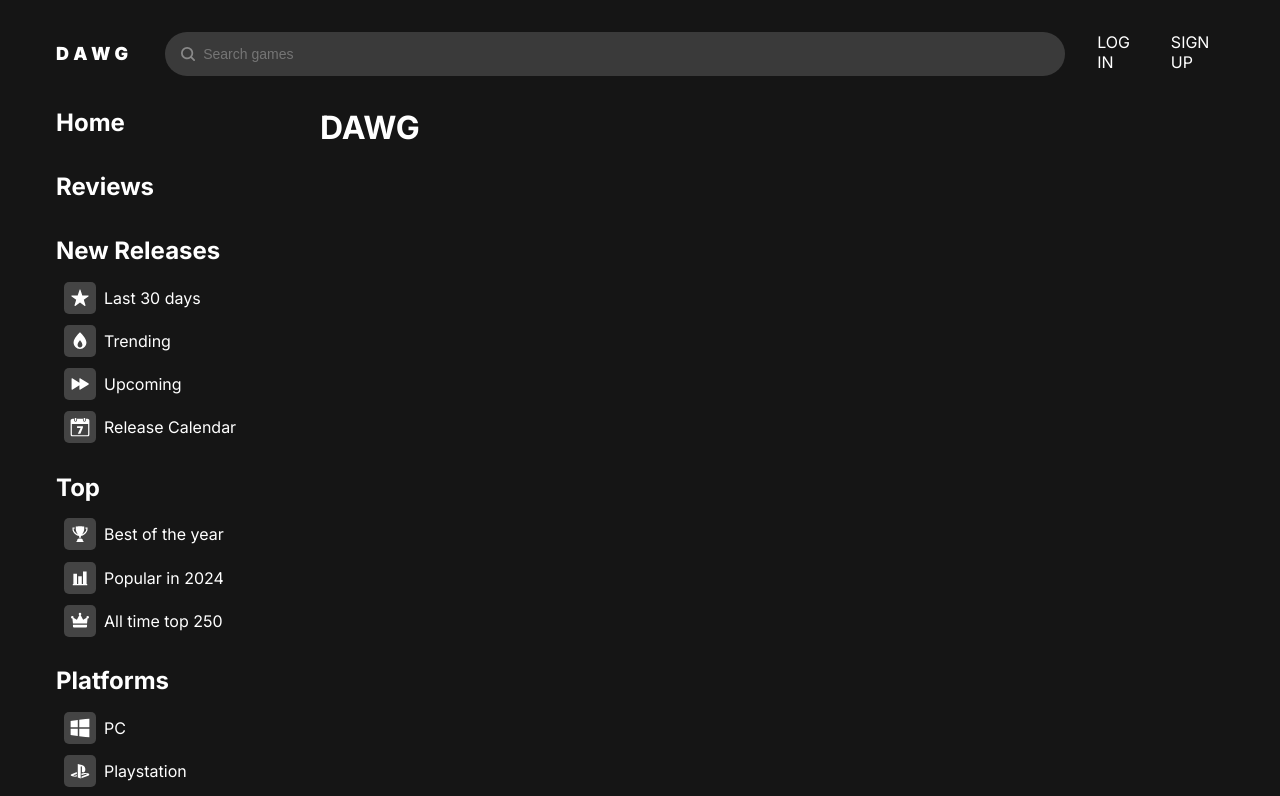
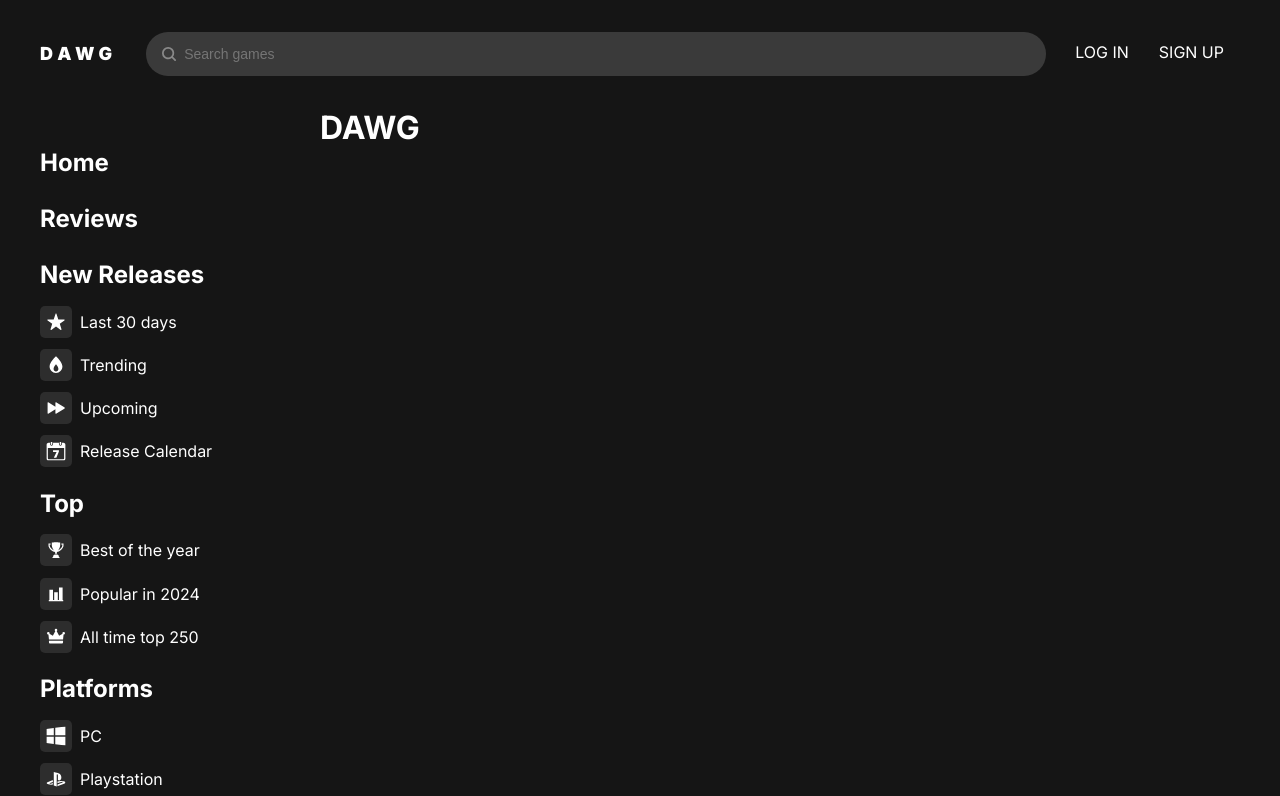
Before and after one commit to qarq90/project_dawg, a Next.js app: page / in a window 1280 px wide. Shown: the top 796 px of the page. Built offline with nearby package versions, Linux system fonts and the light colour scheme.

Commit message:
Modify appearence to match RAWG Website

```diff
--- a/src/styles/ui/nav.module.css
+++ b/src/styles/ui/nav.module.css
@@ -6,7 +6,7 @@
 }
 
 .headerItem {
-    margin: 0 16px;
+    margin-right: 16px;
     height: 60px;
     display: flex;
     align-items: center;
--- a/src/styles/ui/sidebar.module.css
+++ b/src/styles/ui/sidebar.module.css
@@ -1,6 +1,7 @@
 
 .sidebarContainer {
-    padding-inline: 56px 20px;
+    padding-top: 40px;
+    padding-inline: 40px 20px;
     width: fit-content;
     height: auto;
     display: flex;
@@ -9,7 +10,7 @@
 }
 
 .sidebarUL {
-    margin-bottom: 1.5rem;
+    margin-bottom: 1rem;
     list-style-type: none;
     display: flex;
     flex-direction: column;
@@ -21,7 +22,7 @@
 }
 
 .linkHeader {
-    font-size: 1.5rem;
+    font-size: 24px;
     color: var(--main-color);
     font-weight: bolder;
 }
@@ -39,12 +40,11 @@
     fill: white;
 }
 
-
 .styledSidebarLink > svg {
     transition: 0.25s all linear;
     margin-right: 0.5rem;
     border-radius: 5px;
-    background-color: #444;
+    background-color: #2d2d2d;
     padding: 0.40rem;
     width: 32px;
     height: 32px;
@@ -53,7 +53,6 @@
 .currentLink {
     color: var(--main-color);
     margin: 0.10rem 0;
-    padding-left: 0.5rem;
     display: flex;
     align-items: center;
 }
@@ -61,7 +60,6 @@
 .styledSidebarLink {
     color: var(--main-color);
     margin: 0.10rem 0;
-    padding-left: 0.5rem;
     display: flex;
     align-items: center;
 }
```
